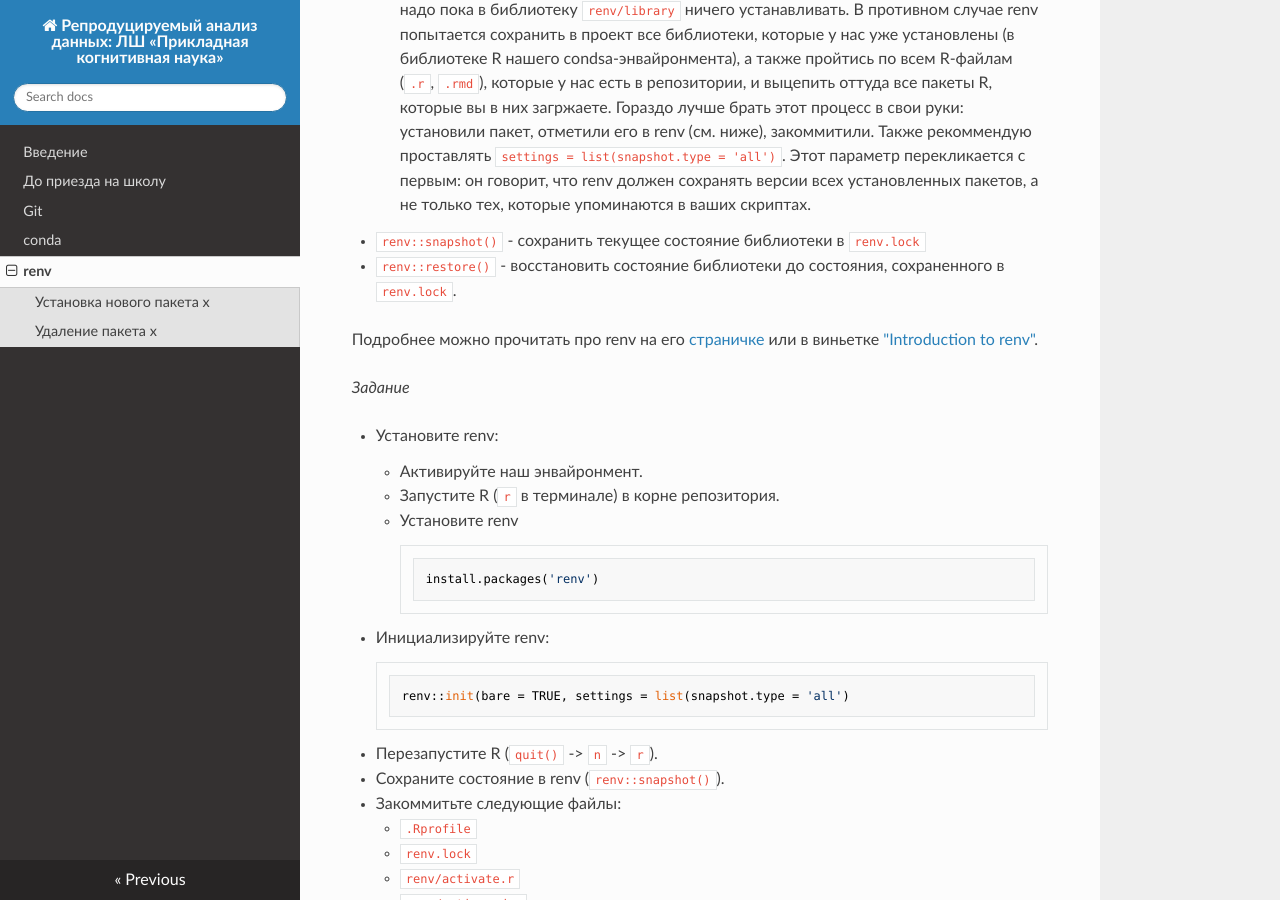
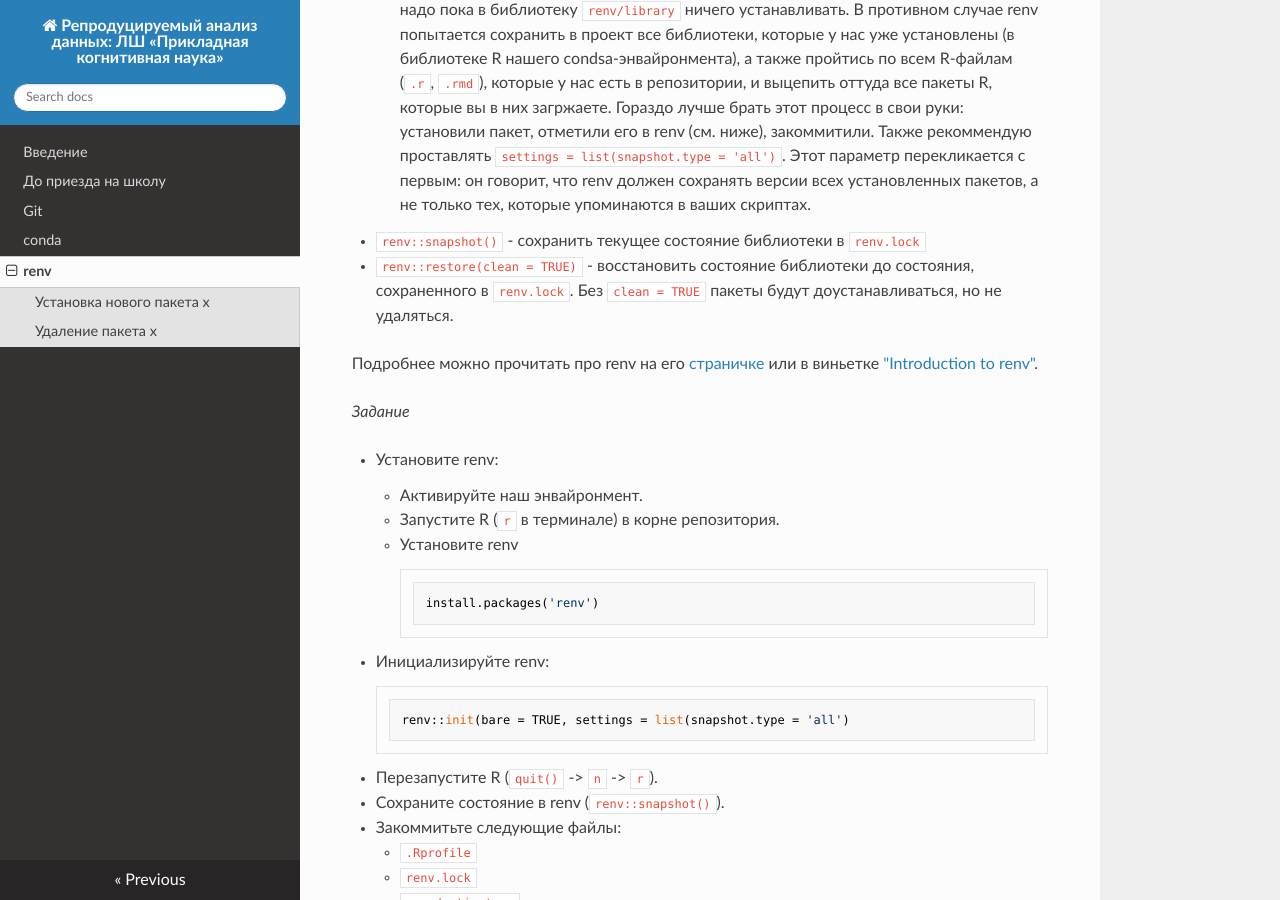
Before and after one commit to kalenkovich/reproducible-data-analysis, an MkDocs documentation site: the page built from website/docs/3_renv.md, in a window 1280 px wide and 900 px high, scrolled down 610 px. Built offline with MkDocs 1.6.1, drawn with Linux system fonts in a browser that asks for light colours; nearby versions of some CDN libraries.

Commit message:
suggested clean restore

```diff
--- a/website/docs/3_renv.md
+++ b/website/docs/3_renv.md
@@ -21,7 +21,7 @@ renv выполняет гораздо более ограниченную фу
 	> Также рекоммендую проставлять `settings = list(snapshot.type = 'all')`. Этот параметр перекликается с первым: он говорит, что renv должен сохранять версии всех установленных пакетов, а не только тех, которые упоминаются в ваших скриптах.
 
 - `renv::snapshot()` - сохранить текущее состояние библиотеки в `renv.lock`
-- `renv::restore()` - восстановить состояние библиотеки до состояния, сохраненного в `renv.lock`.
+- `renv::restore(clean = TRUE)` - восстановить состояние библиотеки до состояния, сохраненного в `renv.lock`. Без `clean = TRUE` пакеты будут доустанавливаться, но не удаляться.
 
 Подробнее можно прочитать про renv на его [страничке](https://rstudio.github.io/renv/index.html) или в виньетке ["Introduction to renv"](https://rstudio.github.io/renv/articles/renv.html).
 
```
